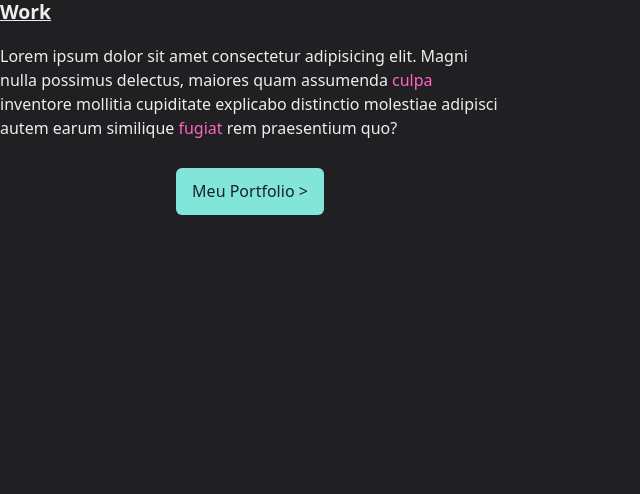
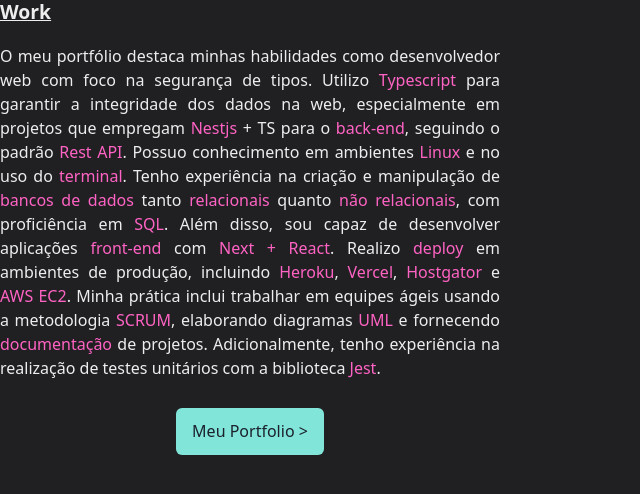
Before and after one commit to emersonjps/landingPagePerson, a Next.js app: page /components/WorkProfile/WorkProfile in a window 1280 px wide. Shown: the top 494 px of the page, without its empty margins (0-640 px from the left). Built offline with nearby package versions, Linux system fonts and the light colour scheme.

Commit message:
"informatio(resume): `profile resume add`"

```diff
--- a/package.json
+++ b/package.json
@@ -9,6 +9,7 @@
     "lint": "next lint"
   },
   "dependencies": {
+    "gsap": "^3.12.2",
     "next": "14.0.1",
     "react": "^18",
     "react-dom": "^18",
--- a/src/pages/components/BioProfile/BioProfile.tsx
+++ b/src/pages/components/BioProfile/BioProfile.tsx
@@ -3,13 +3,13 @@
     <section className="bio_description mb-10">
       <h3 className="mb-5">Bio</h3>
       <div className="flex gap-5 mb-3">
-        <h4>2022</h4>
-        <p>Lorem ipsum dolor sit amet consectetur adipisicing elit. Consectetur sapiente quaerat pariatur et?</p>
+        <h4>2025</h4>
+        <p>Graduação em Análise e desenvolvimento de sistemas (Em andamento)</p>
       </div>
 
       <div className="flex gap-5 mb-3">
         <h4>2022</h4>
-        <p>Lorem ipsum dolor sit amet consectetur adipisicing elit. Consectetur sapiente quaerat pariatur et?</p>
+        <p>Graduação em Redes de Computadores</p>
       </div>
 
     </section>
--- a/src/pages/components/LinksProfile/LinksProfile.tsx
+++ b/src/pages/components/LinksProfile/LinksProfile.tsx
@@ -6,7 +6,7 @@
 export default function LinksProfile() {
   return (
     <section className="links_description mb-10">
-      <h3 className="mb-5">On the web</h3>
+      <h3 className="mb-5">contact</h3>
 
       <div className="flex flex-col gap-4">
         <div className="flex gap-2">
--- a/src/pages/components/NavComponent/NavComponent.tsx
+++ b/src/pages/components/NavComponent/NavComponent.tsx
@@ -4,7 +4,7 @@
 
 export default function NavComponent() {
   return (
-    <nav className="fixed flex items-center justify-center gap-7 top-0 w-screen bg-[#2020239c] p-5">
+    <nav className="navbar fixed flex items-center justify-center gap-7 top-0 w-screen bg-[#2020239c] p-5">
       <button className="flex gap-1">
         <Image alt="logo" src={logo} width={24} height={24} />
         <p className="font-bold">EMERSON JOSÉ</p>
--- a/src/pages/components/ThreeComponent/ThreeComponent.jsx
+++ b/src/pages/components/ThreeComponent/ThreeComponent.jsx
@@ -1,3 +1,4 @@
+import gsap from "gsap";
 import { useEffect, useRef } from "react";
 import * as THREE from "three";
 import { OrbitControls } from "three/examples/jsm/controls/OrbitControls";
@@ -7,10 +8,15 @@
   const canvasRef = useRef();
 
   useEffect(() => {
+    const lenght = {
+      width: 400,
+      height: 400,
+    };
+
     const scene = new THREE.Scene();
     const camera = new THREE.PerspectiveCamera(
       75,
-      window.innerWidth / window.innerHeight,
+      lenght.width / lenght.height,
       0.1,
       1000
     );
@@ -21,9 +27,9 @@
     const renderer = new THREE.WebGLRenderer({
       canvas: canvasRef.current,
       antialias: true,
-      alpha: true, // Configura o fundo transparente
+      alpha: true,
     });
-    renderer.setSize(window.innerWidth / 2, window.innerHeight / 2);
+    renderer.setSize(lenght.width, lenght.height);
 
     const light = new THREE.AmbientLight(0xffffff, 1); // 0.1 <- VALOR PADRÃO
     light.position.x = 1;
@@ -46,15 +52,18 @@
       (gltf) => {
         const model = gltf.scene;
         model.position.copy(new THREE.Vector3(0, 0, 0));
-        let scale = 1.3;
+        let scale = 1.5;
         model.scale.set(scale, scale, scale);
-        model.position.y = 1
-        model.rotation.x = 0.1
+        model.rotation.y = 5;
         scene.add(model);
         robot = model;
-        robot.update = () => {
-          robot.rotation.y += 0.005;
-        };
+        gsap.to(robot.rotation, {
+          x: 0,
+          y: 0,
+          z: 0,
+          ease: "elastic",
+          duration: 5,
+        });
         mixer = new THREE.AnimationMixer(model);
         const clips = gltf.animations;
         const clip = THREE.AnimationClip.findByName(clips, "Start_Liftoff");
@@ -76,7 +85,6 @@
       requestAnimationFrame(animate);
       camera.updateProjectionMatrix();
       controls.update();
-      if (robot) robot.update();
       renderer.render(scene, camera);
     };
 
@@ -85,7 +93,7 @@
 
   return (
     <div>
-      <canvas className="my_canvas" ref={canvasRef} />
+      <canvas ref={canvasRef} />
     </div>
   );
 }
--- a/src/pages/components/WorkProfile/WorkProfile.tsx
+++ b/src/pages/components/WorkProfile/WorkProfile.tsx
@@ -2,14 +2,28 @@
   return (
     <section className="work_description mb-10">
       <h3 className="mb-5">Work</h3>
-      <p className="">
-        Lorem ipsum dolor sit amet consectetur adipisicing elit. Magni nulla
-        possimus delectus, maiores quam assumenda <span>culpa</span> inventore
-        mollitia cupiditate explicabo distinctio molestiae adipisci autem earum
-        similique <span>fugiat</span> rem praesentium quo?
+      <p className="text-justify">
+        O meu portfólio destaca minhas habilidades como desenvolvedor web com
+        foco na segurança de tipos. Utilizo <span>Typescript</span> para
+        garantir a integridade dos dados na web, especialmente em projetos que
+        empregam
+        <span> Nestjs</span> + TS para o <span>back-end</span>, seguindo o
+        padrão <span>Rest API</span>. Possuo conhecimento em ambientes{" "}
+        <span>Linux</span> e no uso do <span>terminal</span>. Tenho experiência
+        na criação e manipulação de <span>bancos de dados</span> tanto{" "}
+        <span>relacionais</span> quanto <span>não relacionais</span>, com
+        proficiência em <span>SQL</span>. Além disso, sou capaz de desenvolver
+        aplicações <span>front-end</span> com <span>Next + React</span>. Realizo{" "}
+        <span>deploy</span> em ambientes de produção, incluindo{" "}
+        <span>Heroku</span>, <span>Vercel</span>, <span>Hostgator</span> e{" "}
+        <span>AWS EC2</span>. Minha prática inclui trabalhar em equipes ágeis
+        usando a metodologia <span>SCRUM</span>, elaborando diagramas{" "}
+        <span>UML</span> e fornecendo <span>documentação</span> de projetos.
+        Adicionalmente, tenho experiência na realização de testes unitários com
+        a biblioteca <span>Jest</span>.
       </p>
       <div className="flex justify-center mt-7">
-        <button className="btn_portifolio">Meu Portfolio {'>'}</button>
+        <button className="btn_portifolio">Meu Portfolio {">"}</button>
       </div>
     </section>
   );
--- a/src/styles/globals.css
+++ b/src/styles/globals.css
@@ -35,16 +35,11 @@
 body {
   font-family: Rounded Mplus 1c;
   color: rgba(255, 255, 255, 0.92);
-  background: linear-gradient(
-      to bottom,
-      transparent,
-      rgb(var(--background-end-rgb))
-    )
-    rgb(var(--background-start-rgb));
+  background: rgb(var(--background-end-rgb));
 }
 
-.my_canvas {
-  margin: -30px;
+.navbar {
+  backdrop-filter: blur(10px);
 }
 
 .view_profile .title_profile {
```
Also changed, not shown: 1 other file (tests, documents, lock files or other folders).
